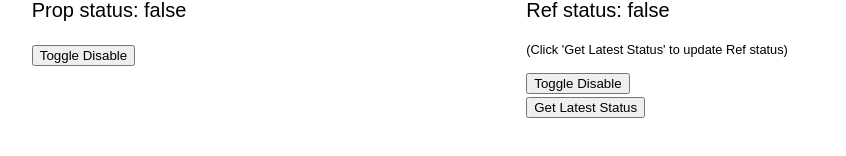
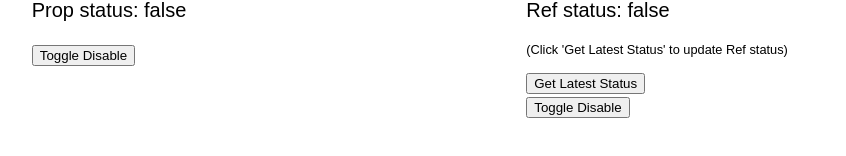
Before and after one commit to thisisharrison/switch, a React app: page / in a window 1280 px wide. Shown: the part 190-346 px from the top of the page, without its empty margins (216-1062 px from the left). Built offline with nearby package versions, Linux system fonts and the light colour scheme.

Commit message:
remove styleMock

```diff
--- a/src/index.tsx
+++ b/src/index.tsx
@@ -58,12 +58,12 @@ class App extends React.Component<{}, State> {
                     <p>Disabled status: {JSON.stringify(this.state.isUncontrolledDisabled)}</p>
                     <p>Ref status: {JSON.stringify(this.state.isUncontrolledChecked)}</p>
                     <p style={{fontSize: "0.8rem"}}>(Click 'Get Latest Status' to update Ref status)</p>
+                    <button type="button" onClick={this.getUncontrolledSwitch}>
+                        Get Latest Status
+                    </button>
+                    <br />
                     <button type="button" onClick={this.onToggleDisable} name="disable-uncontrolled">
                         Toggle Disable
-                    </button>
-                    <br />
-                    <button type="button" onClick={this.getUncontrolledSwitch}>
-                        Get Latest Status
                     </button>
                 </div>
             </div>
```
Also changed, not shown: 1 other file (tests, documents, lock files or other folders).
